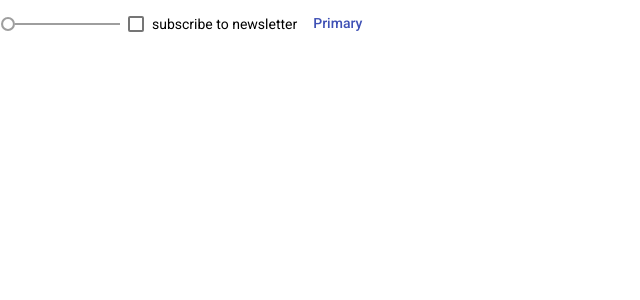
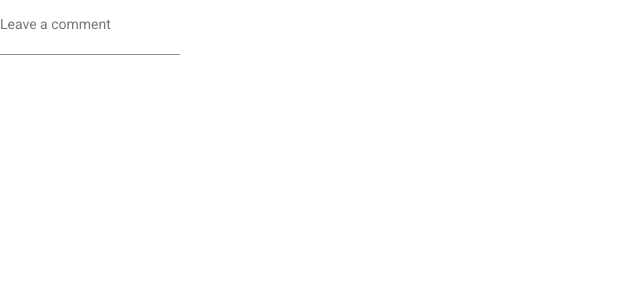
Before and after one commit to FahmiDeveloper/AngularMaterial, an Angular app: page / in a window 1280 px wide. Shown: the top 300 px of the page, without its empty margins (0-640 px from the left). Built offline with nearby package versions, Linux system fonts and the light colour scheme.

Commit message:
textarea

```diff
--- a/src/app/app.component.html
+++ b/src/app/app.component.html
@@ -1,6 +1,7 @@
-<mat-slider min="1" max="100" step="1" value="1"></mat-slider>
-<mat-checkbox>subscribe to newsletter</mat-checkbox>
-<button mat-button color="primary">Primary</button>
+<mat-form-field class="example-full-width">
+  <mat-label>Leave a comment</mat-label>
+  <textarea rows="2" cdkTextareaAutosize matInput placeholder="Ex. It makes me feel..."></textarea>
+</mat-form-field>
 
 
 <router-outlet></router-outlet>
--- a/src/app/app.module.ts
+++ b/src/app/app.module.ts
@@ -9,6 +9,8 @@ import { MatSliderModule } from '@angular/material/slider';
 import { MatCheckboxModule } from '@angular/material/checkbox';
 import { MatButtonModule } from '@angular/material/button';
 
+import {MatInputModule} from '@angular/material/input';
+
 @NgModule({
   declarations: [
     AppComponent
@@ -19,7 +21,8 @@ import { MatButtonModule } from '@angular/material/button';
     BrowserAnimationsModule,
     MatSliderModule,
     MatCheckboxModule,
-    MatButtonModule
+    MatButtonModule,
+    MatInputModule
   ],
   providers: [],
   bootstrap: [AppComponent]
```
